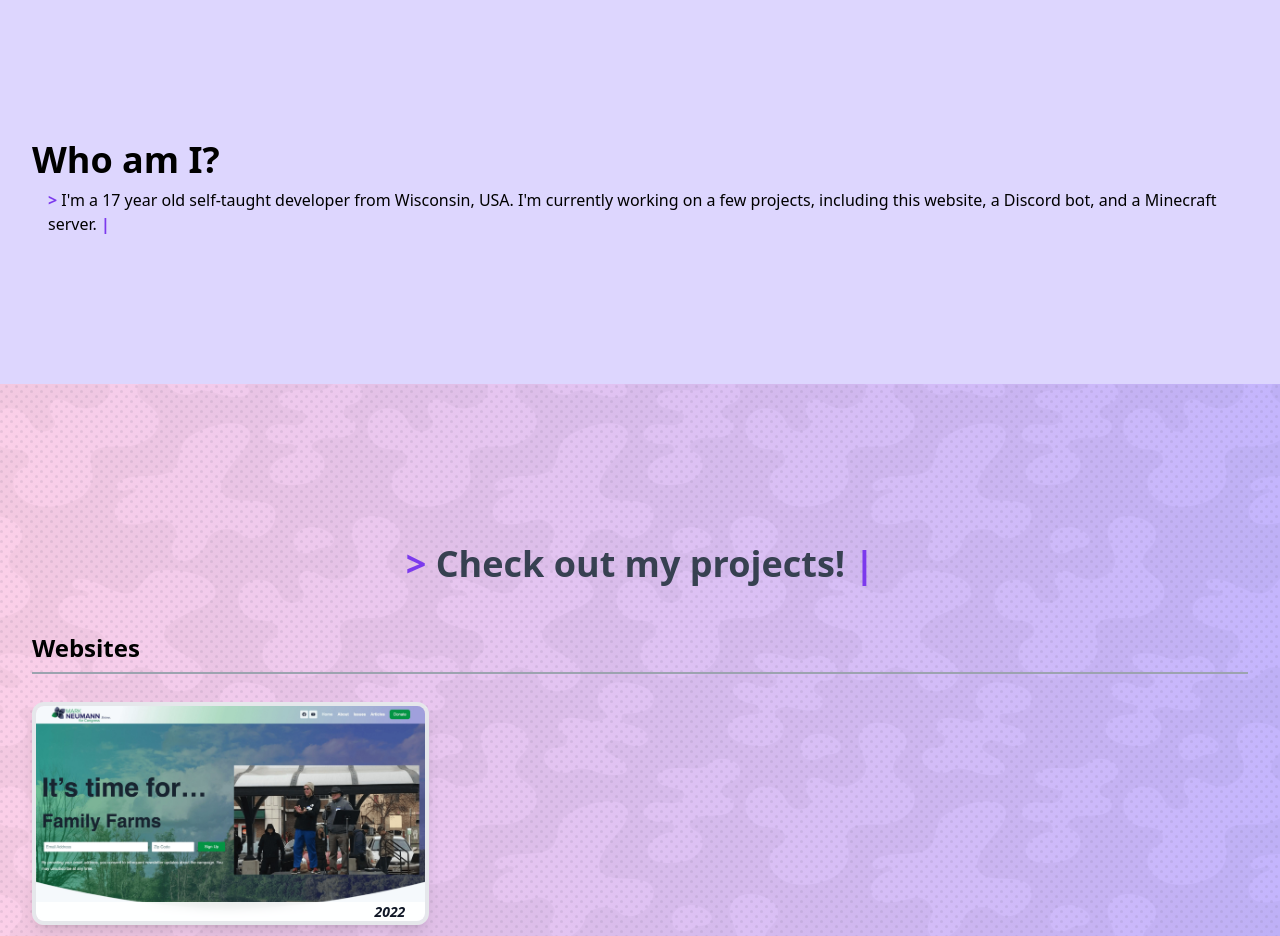
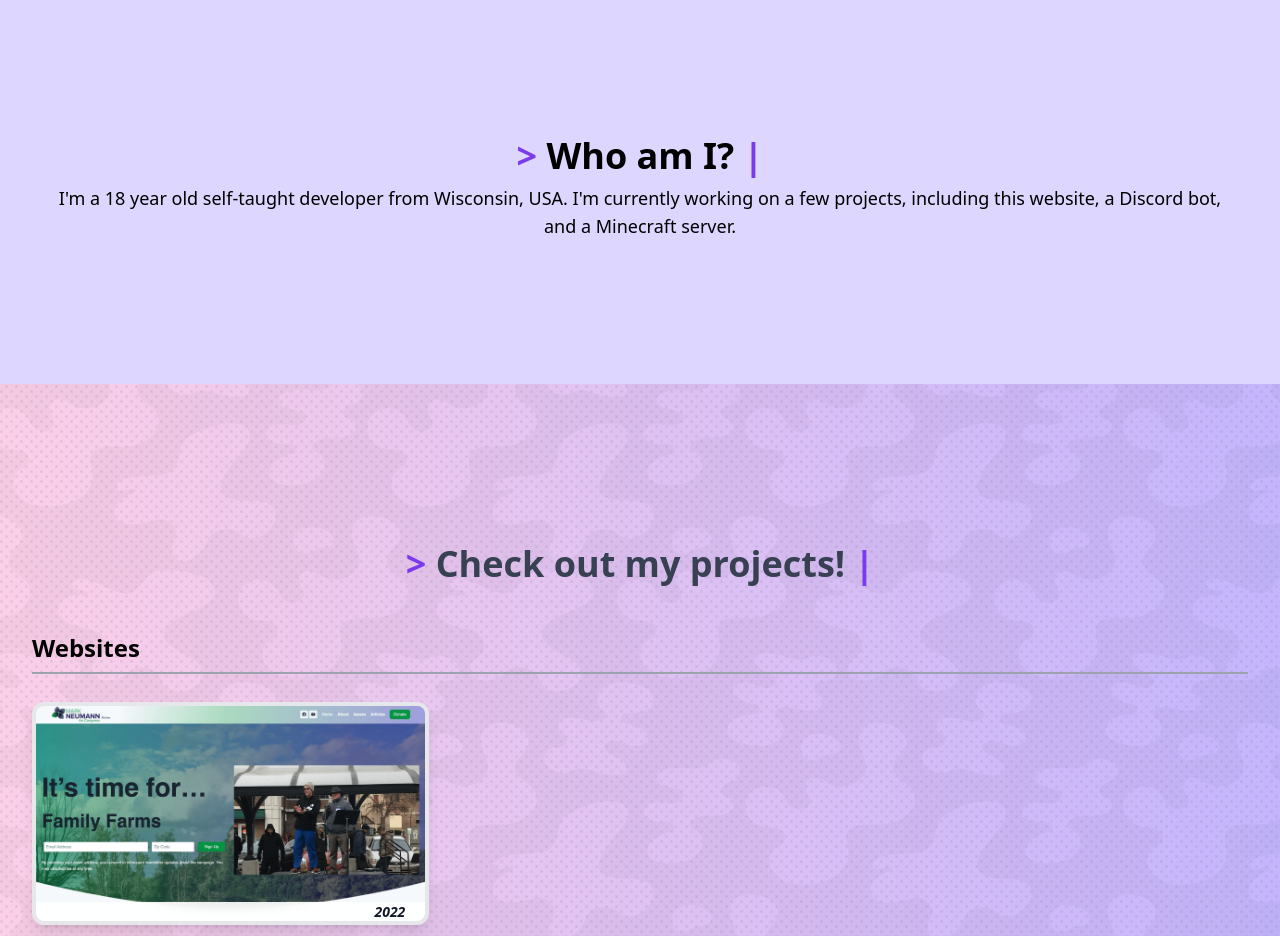
Before and after one commit to TetraTsunami/website, a Next.js app: page / in a window 1280 px wide. Shown: the part 800-1736 px from the top of the page. Built offline with nearby package versions, Linux system fonts and the light colour scheme; no server answers.

Commit message:
Modify about section

```diff
--- a/src/pages/index.tsx
+++ b/src/pages/index.tsx
@@ -65,12 +65,12 @@ const Home: NextPage = () => {
                 </section>
                 <section
                     id="about"
-                    className="flex flex-col items-center justify-center h-96 p-8 bg-violet-200 dark:bg-violet-900"
+                    className="flex flex-col items-center justify-center h-96 p-8 bg-violet-200 dark:bg-slate-900"
                 >
                     <div className="container mx-auto">
-                        <h2 className="text-4xl font-semibold">Who am I?</h2>
-                        <p className={`my-2 mx-4 ${textStyles.terminal}`}>
-                            I{"'"}m a 17 year old self-taught developer from
+                        <h2 className={`text-4xl font-semibold text-center ${textStyles.terminal}`}>Who am I?</h2>
+                        <p className={`text-lg text-center my-2 mx-4`}>
+                            I{"'"}m a 18 year old self-taught developer from
                             Wisconsin, USA. I{"'"}m currently working on a few
                             projects, including this website, a Discord bot, and
                             a Minecraft server.
```
